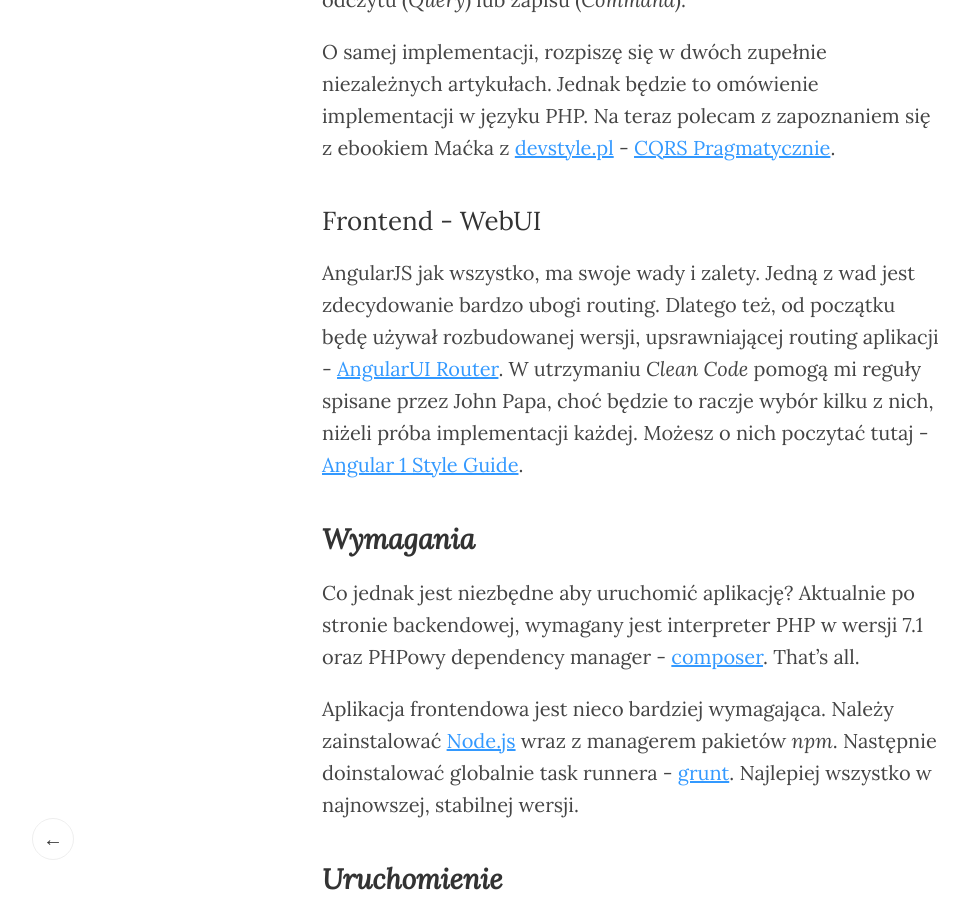
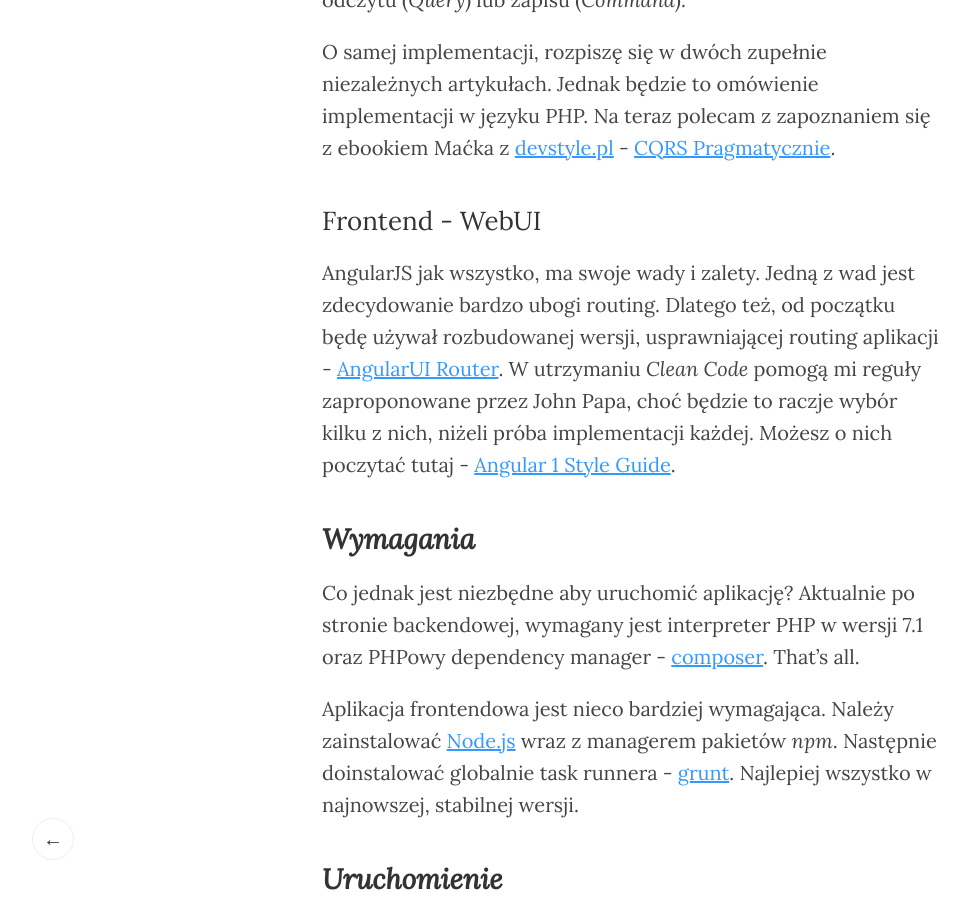
Before and after one commit to devenvpl/devenvpl, a Jekyll site: the page built from _posts/2017-03-06-auditor-uruchamiamy-projekt.md, in a window 1280 px wide and 900 px high, scrolled down 819 px. Shown: the whole window, without its empty margins (8-976 px from the left). Built offline with Jekyll 4.4.1, drawn with Linux system fonts in a browser that asks for light colours.

Commit message:
Auditor - literówki

```diff
--- a/_posts/2017-03-06-auditor-uruchamiamy-projekt.md
+++ b/_posts/2017-03-06-auditor-uruchamiamy-projekt.md
@@ -18,7 +18,7 @@ O samej implementacji, rozpiszę się w dwóch zupełnie niezależnych artykuła
 
 ### Frontend - WebUI
 
-AngularJS jak wszystko, ma swoje wady i zalety. Jedną z wad jest zdecydowanie bardzo ubogi routing. Dlatego też, od początku będę używał rozbudowanej wersji, upsrawniającej routing aplikacji - [AngularUI Router](https://github.com/angular-ui/ui-router). W utrzymaniu *Clean Code* pomogą mi reguły spisane przez John Papa, choć będzie to raczje wybór kilku z nich, niżeli próba implementacji każdej. Możesz o nich poczytać tutaj - [Angular 1 Style Guide](https://github.com/johnpapa/angular-styleguide/blob/master/a1/README.md).
+AngularJS jak wszystko, ma swoje wady i zalety. Jedną z wad jest zdecydowanie bardzo ubogi routing. Dlatego też, od początku będę używał rozbudowanej wersji, usprawniającej routing aplikacji - [AngularUI Router](https://github.com/angular-ui/ui-router). W utrzymaniu *Clean Code* pomogą mi reguły zaproponowane przez John Papa, choć będzie to raczje wybór kilku z nich, niżeli próba implementacji każdej. Możesz o nich poczytać tutaj - [Angular 1 Style Guide](https://github.com/johnpapa/angular-styleguide/blob/master/a1/README.md).
 
 ## Wymagania
 
```
Also changed, not shown: _posts/2017-03-02-auditor-specyfikacja.md (+2 -2 lines).
